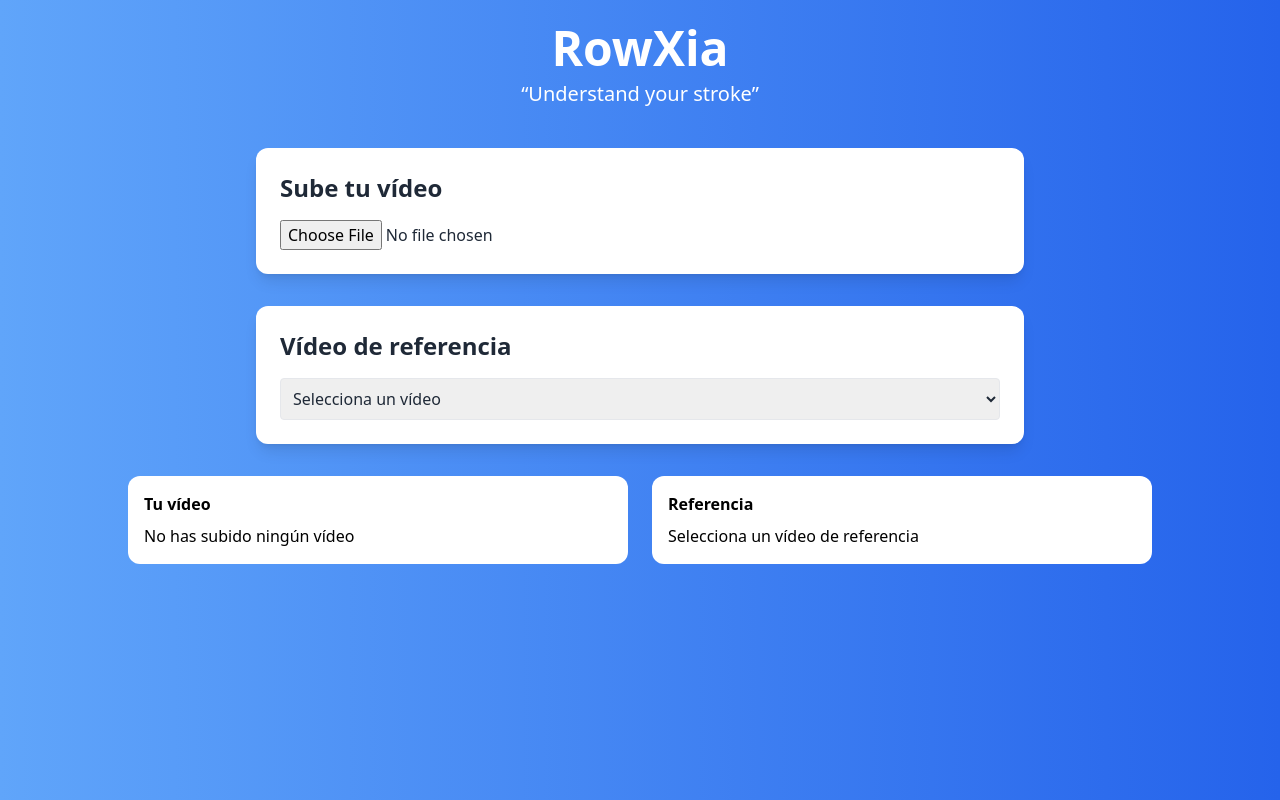
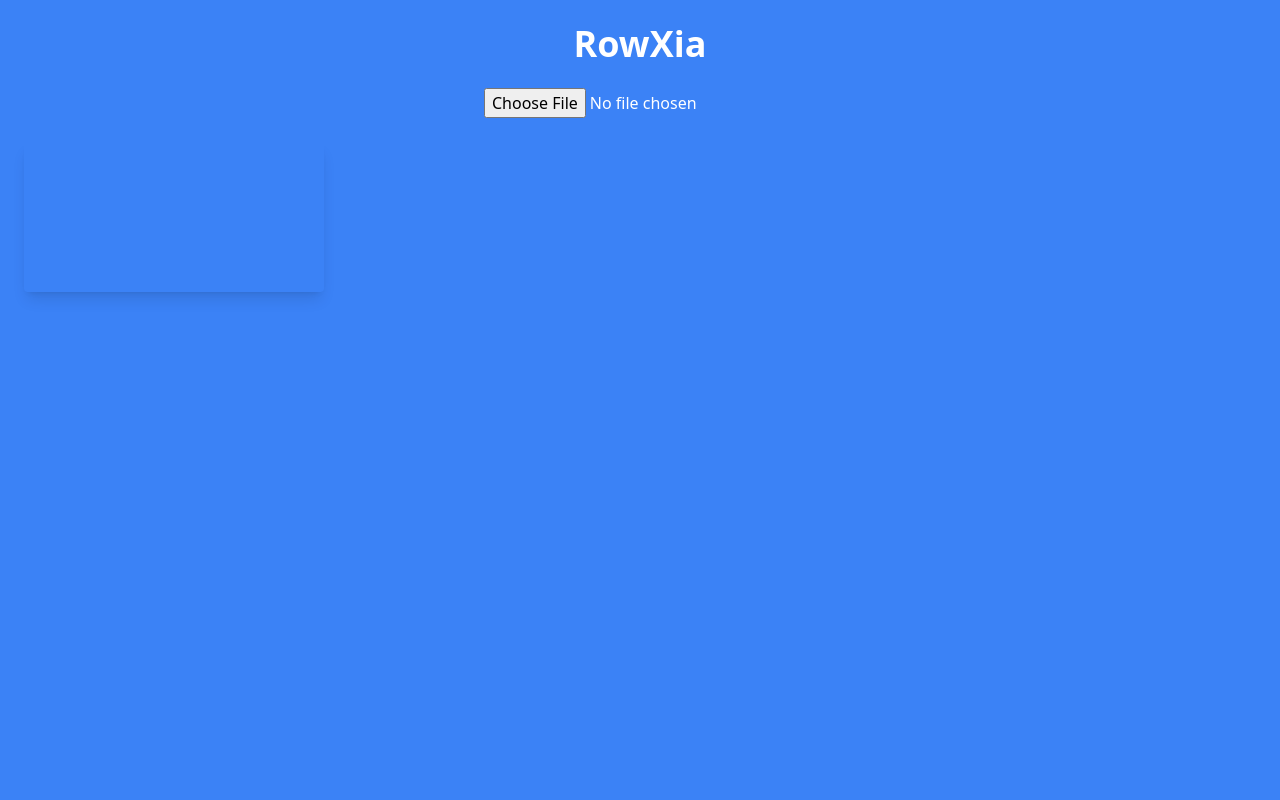
Before and after one commit to areina2113-dot/rowapp, a React (Create React App) app: page / in a window 1280 px wide. Built offline with nearby package versions, Linux system fonts and the light colour scheme.

Commit message:
Refactor video handling and add pose detection

```diff
--- a/src/App.jsx
+++ b/src/App.jsx
@@ -1,67 +1,80 @@
-import React, { useState } from "react";
+import React, { useRef, useState, useEffect } from "react";
 
 export default function App() {
-  const [userVideo, setUserVideo] = useState(null);
-  const [referenceVideo, setReferenceVideo] = useState("");
+  const videoRef = useRef(null);
+  const canvasRef = useRef(null);
+  const [videoSrc, setVideoSrc] = useState(null);
 
   const handleUpload = (e) => {
     const file = e.target.files[0];
     if (file) {
-      setUserVideo(URL.createObjectURL(file));
+      setVideoSrc(URL.createObjectURL(file));
     }
   };
 
+  useEffect(() => {
+    if (!videoSrc || !window.Pose) return;
+
+    const pose = new window.Pose({
+      locateFile: (file) =>
+        `https://cdn.jsdelivr.net/npm/@mediapipe/pose/${file}`,
+    });
+
+    pose.setOptions({
+      modelComplexity: 1,
+      smoothLandmarks: true,
+    });
+
+    pose.onResults((results) => {
+      const canvas = canvasRef.current;
+      const ctx = canvas.getContext("2d");
+
+      ctx.clearRect(0, 0, canvas.width, canvas.height);
+      ctx.drawImage(results.image, 0, 0, canvas.width, canvas.height);
+
+      if (results.poseLandmarks) {
+        results.poseLandmarks.forEach((point) => {
+          ctx.beginPath();
+          ctx.arc(
+            point.x * canvas.width,
+            point.y * canvas.height,
+            5,
+            0,
+            2 * Math.PI
+          );
+          ctx.fillStyle = "red";
+          ctx.fill();
+        });
+      }
+    });
+
+    const video = videoRef.current;
+
+    video.onloadeddata = () => {
+      const canvas = canvasRef.current;
+      canvas.width = video.videoWidth;
+      canvas.height = video.videoHeight;
+
+      const processFrame = async () => {
+        if (video.paused || video.ended) return;
+        await pose.send({ image: video });
+        requestAnimationFrame(processFrame);
+      };
+
+      video.play();
+      processFrame();
+    };
+  }, [videoSrc]);
+
   return (
-    <div className="min-h-screen bg-gradient-to-r from-blue-400 to-blue-600 text-white p-6">
+    <div className="min-h-screen bg-blue-500 p-6 text-center text-white">
+      <h1 className="text-4xl font-bold mb-6">RowXia</h1>
 
-      {/* HEADER */}
-      <div className="text-center mb-10">
-        <h1 className="text-5xl font-bold">RowXia</h1>
-        <p className="text-xl mt-2">“Understand your stroke”</p>
-      </div>
+      <input type="file" accept="video/*" onChange={handleUpload} />
 
-      {/* SUBIDA DE VIDEO */}
-      <div className="bg-white text-gray-800 rounded-xl p-6 max-w-3xl mx-auto shadow-lg mb-8">
-        <h2 className="text-2xl font-semibold mb-4">Sube tu vídeo</h2>
-        <input type="file" accept="video/*" onChange={handleUpload} />
-      </div>
-
-      {/* SELECTOR DE VIDEO DE REFERENCIA */}
-      <div className="bg-white text-gray-800 rounded-xl p-6 max-w-3xl mx-auto shadow-lg mb-8">
-        <h2 className="text-2xl font-semibold mb-4">Vídeo de referencia</h2>
-        <select
-          className="w-full p-2 border rounded"
-          onChange={(e) => setReferenceVideo(e.target.value)}
-        >
-          <option value="">Selecciona un vídeo</option>
-          <option value="/videos/concept2.mp4">Concept2 Técnica</option>
-          <option value="/videos/remo_espanol.mp4">Remo Español Técnica</option>
-        </select>
-      </div>
-
-      {/* COMPARADOR */}
-      <div className="grid md:grid-cols-2 gap-6 max-w-5xl mx-auto">
-
-        {/* VIDEO USUARIO */}
-        <div className="bg-white rounded-xl p-4 text-black">
-          <h3 className="font-semibold mb-2">Tu vídeo</h3>
-          {userVideo ? (
-            <video src={userVideo} controls className="w-full rounded" />
-          ) : (
-            <p>No has subido ningún vídeo</p>
-          )}
-        </div>
-
-        {/* VIDEO REFERENCIA */}
-        <div className="bg-white rounded-xl p-4 text-black">
-          <h3 className="font-semibold mb-2">Referencia</h3>
-          {referenceVideo ? (
-            <video src={referenceVideo} controls className="w-full rounded" />
-          ) : (
-            <p>Selecciona un vídeo de referencia</p>
-          )}
-        </div>
-
+      <div className="mt-6">
+        <video ref={videoRef} src={videoSrc} className="hidden" />
+        <canvas ref={canvasRef} className="rounded shadow-lg" />
       </div>
     </div>
   );
```
